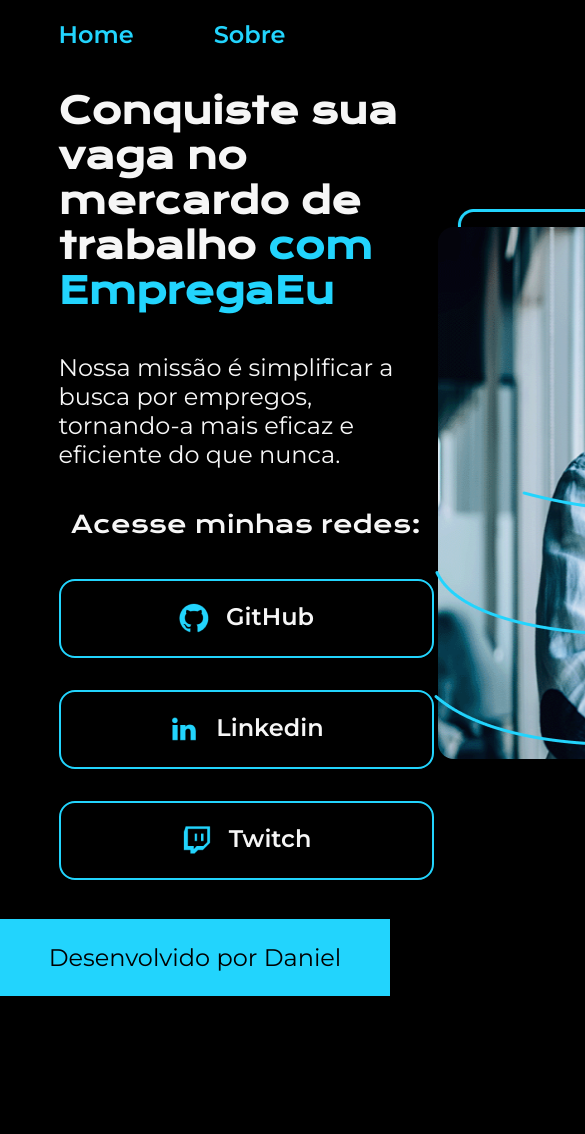
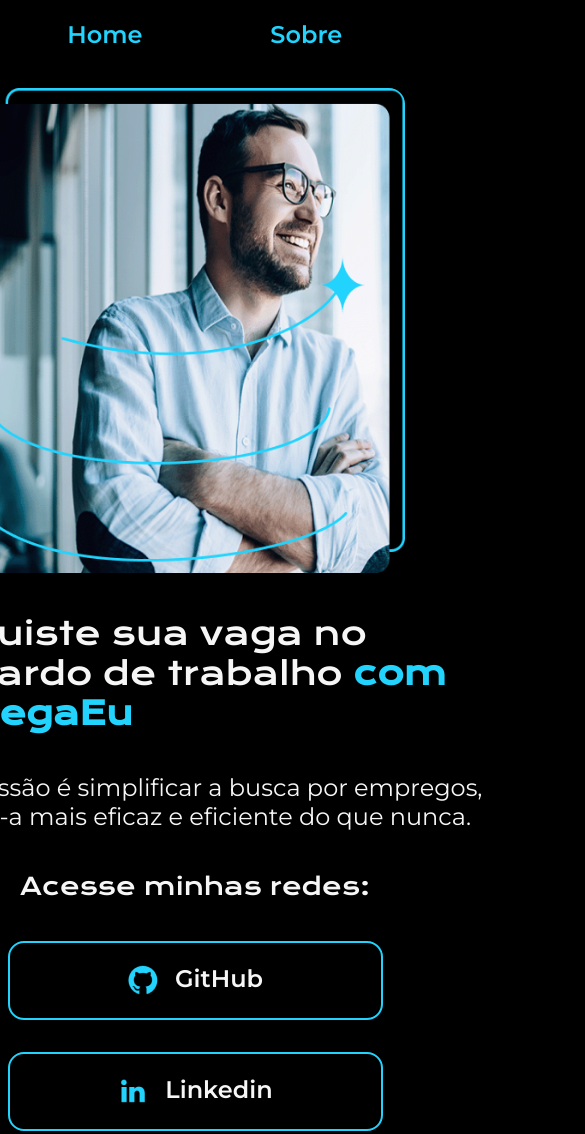
Before and after one commit to SkyFloats/atividade-faculdade, a plain HTML site: page index.html in a window 390 px wide. Shown: the top 1134 px of the page, 585 px wide, since content can reach past the window. Before the commit the page ends 996 px from the top, so only its background shows below. Drawn offline with nearby package versions, Linux system fonts and the light colour scheme.

Commit message:
Responsividade

```diff
--- a/index.html
+++ b/index.html
@@ -6,6 +6,7 @@
     <meta name="viewport" content="width=device-width, initial-scale=1.0">
     <title>EmpregaEU</title>
     <link rel="stylesheet" href="/style/style.css">
+    <link rel="stylesheet" href="./style/responsivo.css">
 </head>
 
 <body>
--- /dev/null
+++ b/style/responsivo.css
@@ -0,0 +1,62 @@
+@media (max-width: 1120px){
+    .titulo-destaque{
+        color: #22D4FD;
+    }
+
+    .cabecalho{
+        padding: 5% 0% 0% 5%;
+    }
+
+    .cabecalho__menu{
+        display: flex;
+        justify-content: space-evenly;
+    }
+
+    .cabecalho__menu__link{
+        text-align: center;
+    }
+
+    .sobre{
+        flex-direction: column-reverse;
+        gap: 40px;
+
+    }
+
+    .sobre__conteudo__titulo{
+        font-size: 32px;
+    }
+
+    .apresentacao{
+        flex-direction: column-reverse;
+        gap: 40px;
+    }
+
+    .apresentacao__conteudo__titulo{
+        font-size: 32px;
+        font-weight: 400;
+    }
+
+    .apresentacao__conteudo__texto{
+        font-weight: 400;
+    }
+
+    .apresentacao__links{
+        display: flex;
+        justify-content: space-between;
+        flex-direction: column;
+        align-items: center;
+        gap: 32px;
+    }
+
+    .rodape{
+
+        font-size: 18px;
+    }
+
+    .imagem{
+        width: 420px;
+        height: 485px;
+        top: 300px;
+        left: 140px;
+    }
+}
```
Also changed, not shown: about.html (+3 -2 lines).
